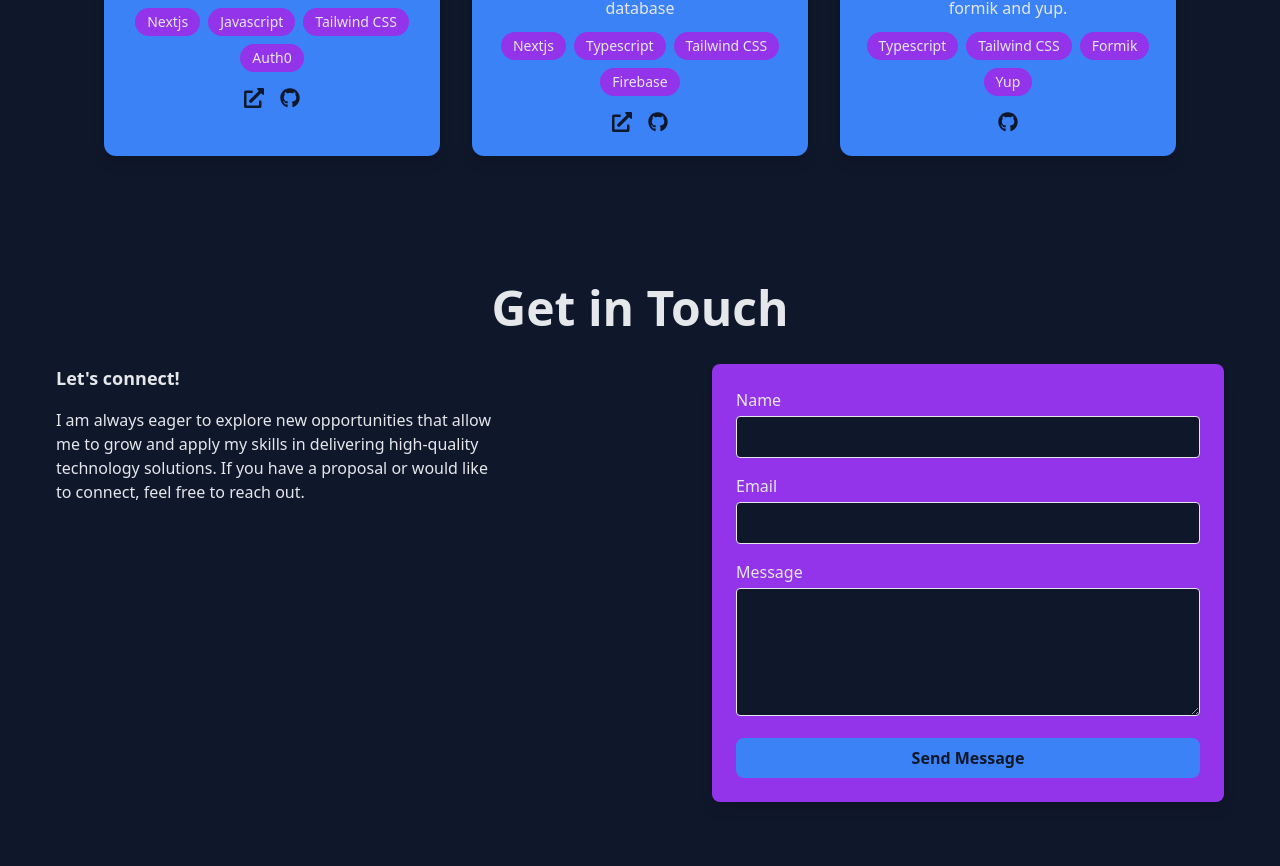
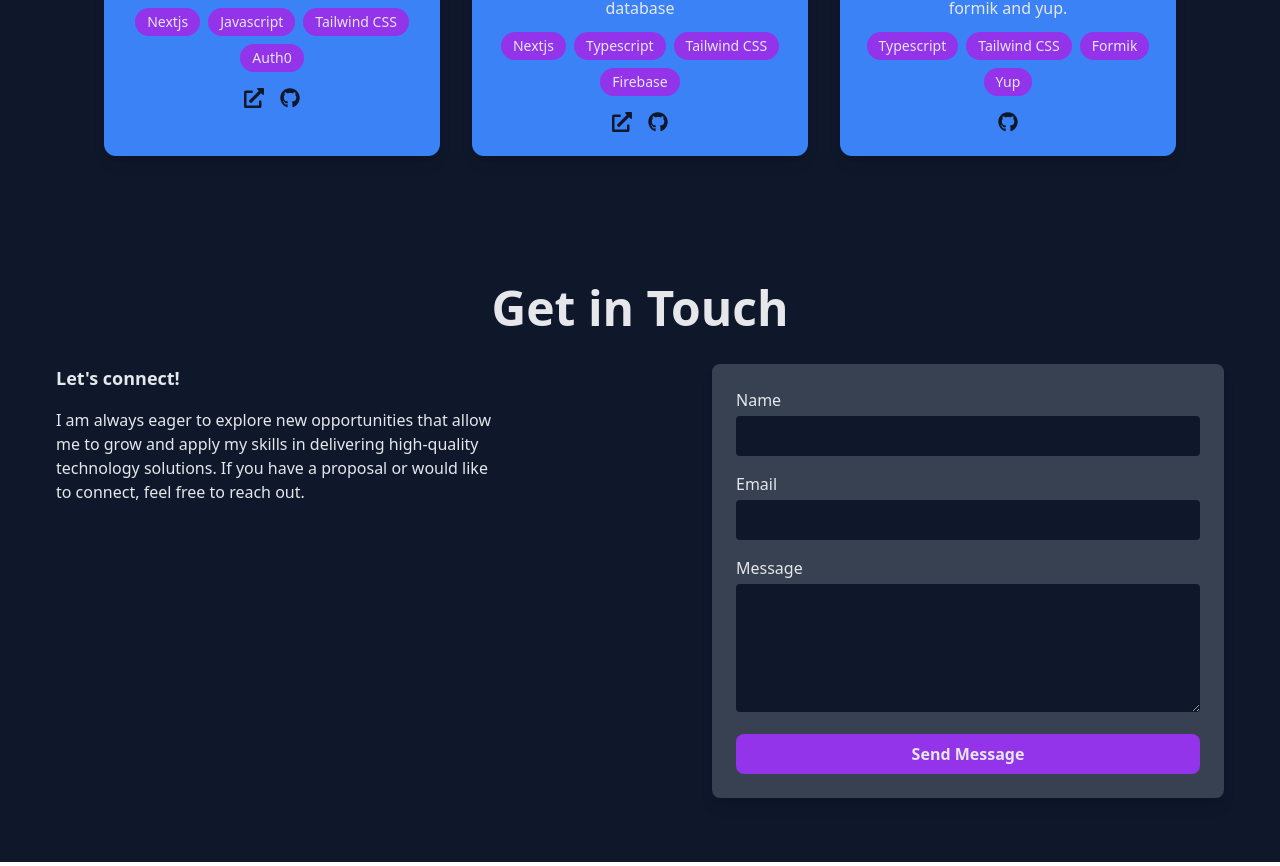
Before and after one commit to DevHardee/aweroro-hadi, a React (Vite) app: page / in a window 1280 px wide. Shown: the part 1992-2858 px from the top of the page. Built offline with nearby package versions, Linux system fonts and the light colour scheme.

Commit message:
refactor(contact): updated the contact section

```diff
--- a/src/sections/Contact.tsx
+++ b/src/sections/Contact.tsx
@@ -40,7 +40,7 @@ const Contact = () => {
 
         </motion.div>
         <motion.form
-          className="bg-secondary p-6 rounded-lg w-full max-w-lg shadow-lg"
+          className="bg-gray-700 p-6 rounded-lg w-full max-w-lg shadow-lg"
           initial={{ opacity: 0, y: 20 }}
           animate={{ opacity: 1, y: 0 }}
           transition={{ duration: 0.8 }}
@@ -54,7 +54,7 @@ const Contact = () => {
               value={formData.name}
               onChange={handleChange}
               required
-              className="w-full p-2 rounded bg-primary border border-text text-text focus:outline-none focus:ring-2 focus:ring-accent"
+              className="w-full p-2 rounded bg-primary text-text focus:outline-none focus:ring-2 focus:ring-accent"
             />
           </div>
 
@@ -66,7 +66,7 @@ const Contact = () => {
               value={formData.email}
               onChange={handleChange}
               required
-              className="w-full p-2 rounded bg-primary border border-text text-text focus:outline-none focus:ring-2 focus:ring-accent"
+              className="w-full p-2 rounded bg-primary text-text focus:outline-none focus:ring-2 focus:ring-accent"
             />
           </div>
 
@@ -77,13 +77,13 @@ const Contact = () => {
               value={formData.message}
               onChange={handleChange}
               required
-              className="w-full p-2 rounded bg-primary border border-text text-text focus:outline-none focus:ring-2 focus:ring-accent h-32"
+              className="w-full p-2 rounded bg-primary text-text focus:outline-none focus:ring-2 focus:ring-accent h-32"
             />
           </div>
 
           <motion.button
             type="submit"
-            className="w-full bg-accent text-primary font-bold py-2 rounded-lg hover:bg-opacity-80 transition"
+            className="w-full bg-secondary text-text font-bold py-2 rounded-lg hover:bg-opacity-80 transition"
             whileHover={{ scale: 1.05 }}
             whileTap={{ scale: 0.95 }}
           >
```
